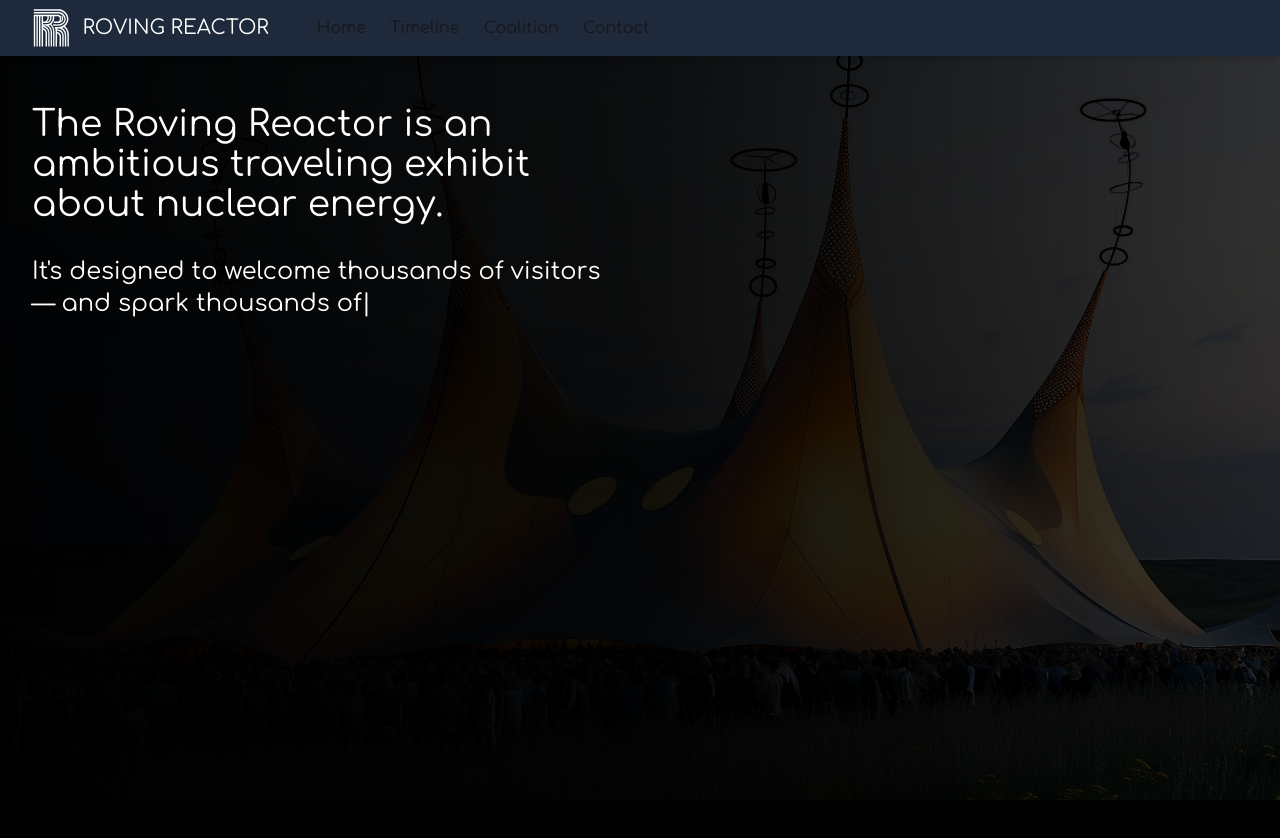
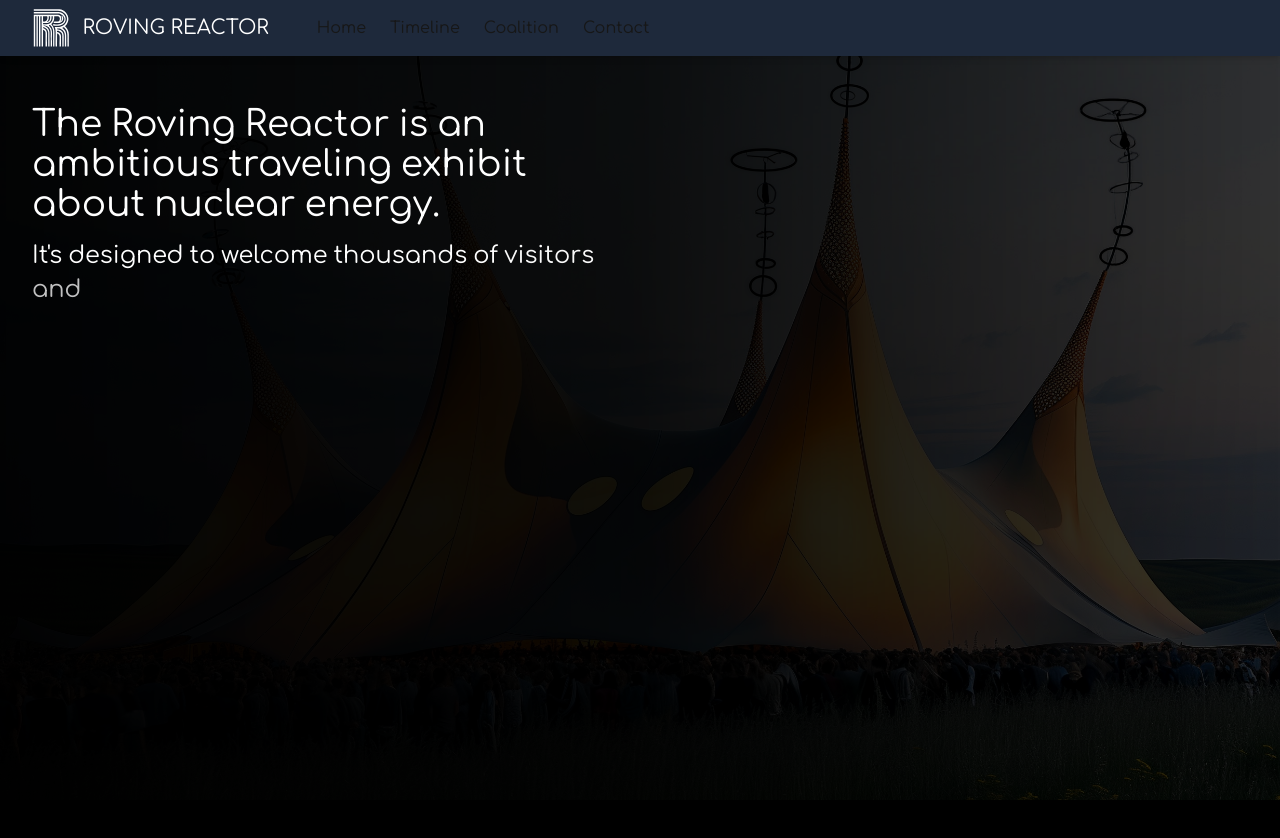
Before and after one commit to PhysicalPlant/rovingreactor_website, a Next.js app: page / in a window 1280 px wide. Shown: the top 838 px of the page. Built offline with nearby package versions, Linux system fonts and the light colour scheme.

Commit message:
Fixing the animation.

```diff
--- a/package.json
+++ b/package.json
@@ -15,6 +15,7 @@
     "react": "^18.2.0",
     "react-dom": "^18.2.0",
     "react-simple-typewriter": "^5.0.1",
+    "react-text-transition": "^3.1.0",
     "tailwindcss": "^3.x.x",
     "typeit": "^8.8.7",
     "typescript": "^5.0.0",
--- a/src/app/page.tsx
+++ b/src/app/page.tsx
@@ -1,9 +1,118 @@
 "use client";
+import React, {useState, useEffect} from "react";
 
-import Typewriter from "typewriter-effect";
+const fadeInAnimation = `
+  @keyframes fadeInWord {
+    from {
+      opacity: 0;
+      transform: translateY(10px);
+    }
+    to {
+      opacity: 1;
+      transform: translateY(0);
+    }
+  }
+`;
 
 export default function Home() {
+  const [currentTextIndex, setCurrentTextIndex] = React.useState(0);
+  const [visibleParagraphs, setVisibleParagraphs] = useState<string[][]>([]);
+  const [videoTextVisible, setVideoTextVisible] = useState<string[]>([]);
+  const videoText =
+    "This 15-minute video tells the story of the project and its origins…";
+
+  const texts = [
+    "The Roving Reactor is an ambitious traveling exhibit about nuclear energy.",
+    "It's designed to welcome thousands of visitors — and spark thousands of conversations — at events like SXSW, the Daytona 500, the Minnesota State Fair, and more.",
+  ];
+
+  useEffect(() => {
+    console.log("Processing text:", texts[currentTextIndex]);
+
+    const words = texts[currentTextIndex]
+      .match(/[\w']+|[.,!?;]|\s+/g)
+      .filter((word) => word.trim().length > 0)
+      .map((word, i, arr) => {
+        // If this word is punctuation, attach it to the previous word
+        if (/^[.,!?;]$/.test(word) && i > 0) {
+          return null; // We'll filter these out
+        }
+        // If the next word is punctuation, combine them
+        if (i < arr.length - 1 && /^[.,!?;]$/.test(arr[i + 1])) {
+          return word + arr[i + 1];
+        }
+        return word;
+      })
+      .filter(Boolean); // Remove null values
+
+    console.log("Split into words:", words);
+
+    let currentWordIndex = 0;
+
+    const wordInterval = setInterval(() => {
+      if (currentWordIndex < words.length) {
+        setVisibleParagraphs((prev) => {
+          const newParagraphs = [...prev];
+          if (!newParagraphs[currentTextIndex]) {
+            newParagraphs[currentTextIndex] = [];
+          }
+          newParagraphs[currentTextIndex] = words.slice(
+            0,
+            currentWordIndex + 1
+          );
+          return newParagraphs;
+        });
+        currentWordIndex++;
+      } else {
+        clearInterval(wordInterval);
+        setTimeout(() => {
+          if (currentTextIndex < texts.length - 1) {
+            setCurrentTextIndex((prev) => prev + 1);
+          }
+        }, 2000);
+      }
+    }, 175);
+
+    return () => clearInterval(wordInterval);
+  }, [currentTextIndex]);
+
+  useEffect(() => {
+    const startDelay = setTimeout(() => {
+      const words = videoText
+        .match(/[\w']+|[.,!?;…]|\s+/g)
+        .filter((word) => word.trim().length > 0)
+        .map((word, i, arr) => {
+          if (/^[.,!?;…]$/.test(word) && i > 0) {
+            return null;
+          }
+          if (i < arr.length - 1 && /^[.,!?;…]$/.test(arr[i + 1])) {
+            return word + arr[i + 1];
+          }
+          return word;
+        })
+        .filter(Boolean);
+
+      let currentWordIndex = 0;
+      const wordInterval = setInterval(() => {
+        if (currentWordIndex < words.length) {
+          setVideoTextVisible(words.slice(0, currentWordIndex + 1));
+          currentWordIndex++;
+        } else {
+          clearInterval(wordInterval);
+        }
+      }, 175);
+
+      return () => clearInterval(wordInterval);
+    }, 10000);
+
+    return () => clearTimeout(startDelay);
+  }, []);
+
   return (
+    <>
+      <style jsx global>
+        {fadeInAnimation}
+      </style>
       <div className="min-h-screen">
         {/* Background elements remain the same */}
         <div
@@ -44,138 +153,57 @@ export default function Home() {
             <div className="grid grid-cols-1 lg:grid-cols-12 gap-8">
               <div className="col-span-1 lg:col-span-6">
                 <div
-                className="text-2xl sm:text-3xl md:text-4xl text-white mb-4 md:mb-6 opacity-0 animate-fade-in-up"
-                style={{animationDelay: "0s"}}>
-                <h1>
-                  <Typewriter
-                    options={{
-                      delay: 0,
-                      cursor: "|",
-                      deleteSpeed: 0,
-                      cursorClassName: "typing-cursor",
-                    }}
-                    onInit={(typewriter) => {
-                      typewriter
-                        .typeString("The")
-                        .pauseFor(150)
-                        .typeString(" Roving")
-                        .pauseFor(150)
-                        .typeString(" Reactor")
-                        .pauseFor(150)
-                        .typeString(" is")
-                        .pauseFor(150)
-                        .typeString(" an")
-                        .pauseFor(150)
-                        .typeString(" ambitious")
-                        .pauseFor(150)
-                        .typeString(" traveling")
-                        .pauseFor(150)
-                        .typeString(" exhibit")
-                        .pauseFor(150)
-                        .typeString(" about")
-                        .pauseFor(150)
-                        .typeString(" nuclear")
-                        .pauseFor(150)
-                        .typeString(" energy.")
-                        .callFunction(() => {
-                          document
-                            .querySelector(".typing-cursor")
-                            ?.classList.add("hidden");
-                          document
-                            .querySelector(".second-paragraph")
-                            ?.classList.remove("hidden");
-                        })
-                        .start();
-                    }}
-                  />
-                </h1>
-                <h2
-                  className="mt-8 text-lg sm:text-xl md:text-2xl second-paragraph hidden opacity-0 animate-fade-in-up"
-                  style={{animationDelay: "0s"}}>
-                  <Typewriter
-                    options={{
-                      delay: 0,
-                      cursor: "|",
-                      deleteSpeed: 0,
-                      cursorClassName: "typing-cursor-2",
-                    }}
-                    onInit={(typewriter) => {
-                      typewriter
-                        .pauseFor(2500)
-                        .typeString("It's")
-                        .pauseFor(150)
-                        .typeString(" designed")
-                        .pauseFor(150)
-                        .typeString(" to")
-                        .pauseFor(150)
-                        .typeString(" welcome")
-                        .pauseFor(150)
-                        .typeString(" thousands")
-                        .pauseFor(150)
-                        .typeString(" of")
-                        .pauseFor(150)
-                        .typeString(" visitors")
-                        .pauseFor(150)
-                        .typeString(" —")
-                        .pauseFor(150)
-                        .typeString(" and")
-                        .pauseFor(150)
-                        .typeString(" spark")
-                        .pauseFor(150)
-                        .typeString(" thousands")
-                        .pauseFor(150)
-                        .typeString(" of")
-                        .pauseFor(150)
-                        .typeString(" conversations")
-                        .pauseFor(150)
-                        .typeString(" —")
-                        .pauseFor(150)
-                        .typeString(" at")
-                        .pauseFor(150)
-                        .typeString(" events")
-                        .pauseFor(150)
-                        .typeString(" like")
-                        .pauseFor(150)
-                        .typeString(" SXSW,")
-                        .pauseFor(150)
-                        .typeString(" the")
-                        .pauseFor(150)
-                        .typeString(" Daytona")
-                        .pauseFor(150)
-                        .typeString(" 500,")
-                        .pauseFor(150)
-                        .typeString(" the")
-                        .pauseFor(150)
-                        .typeString(" Minnesota")
-                        .pauseFor(150)
-                        .typeString(" State")
-                        .pauseFor(150)
-                        .typeString(" Fair,")
-                        .pauseFor(150)
-                        .typeString(" and")
-                        .pauseFor(150)
-                        .typeString(" more.")
-                        .callFunction(() => {
-                          document
-                            .querySelector(".typing-cursor-2")
-                            ?.classList.add("hidden");
-                        })
-                        .start();
-                    }}
-                  />
-                </h2>
+                  className="mb-4 md:mb-6 opacity-0 animate-fade-in-up"
+                  style={{
+                    animationDelay: "0s",
+                    minHeight: "200px",
+                  }}>
+                  {visibleParagraphs.map((paragraph, index) => (
+                    <div
+                      key={index}
+                      className={`mb-4 ${
+                        index === 0
+                          ? "text-2xl sm:text-3xl md:text-4xl text-white"
+                          : "text-xl sm:text-2xl text-white"
+                      }`}>
+                      {paragraph.map((word, wordIndex) => (
+                        <span
+                          key={wordIndex}
+                          style={{
+                            display: "inline-block",
+                            animation: "fadeInWord 0.5s ease forwards",
+                            marginRight: "0.25em",
+                          }}>
+                          {word}
+                        </span>
+                      ))}
+                    </div>
+                  ))}
                 </div>
 
                 <div
-                className="mt-12 md:mt-12 opacity-0"
+                  className="mt-4 md:mt-4 opacity-0"
                   style={{
                     animation: "fadeInUp 2s ease forwards 10s",
                   }}>
                   <h2 className="text-xl sm:text-2xl text-white mb-4 md:mb-6">
-                  This 15-minute video tells the story of the project and its
-                  origins…
+                    {videoTextVisible.map((word, wordIndex) => (
+                      <span
+                        key={wordIndex}
+                        style={{
+                          display: "inline-block",
+                          animation: "fadeInWord 0.5s ease forwards",
+                          marginRight: "0.25em",
+                        }}>
+                        {word}
+                      </span>
+                    ))}
                   </h2>
-                <div className="relative pt-[56.25%] w-full">
+                  <div
+                    className="relative pt-[56.25%] w-full opacity-0"
+                    style={{
+                      animation: "fadeIn 2s ease forwards 13s", // Delay video until after text animation
+                    }}>
                     <iframe
                       className="absolute top-0 left-0 w-full h-full"
                       src="https://www.youtube.com/embed/2FRqVq971qU?enablejsapi=1"
@@ -190,5 +218,6 @@ export default function Home() {
           </div>
         </main>
       </div>
+    </>
   );
 }
```
Also changed, not shown: 1 other file (tests, documents, lock files or other folders). Lines whose indentation alone changed are shown as unchanged.
